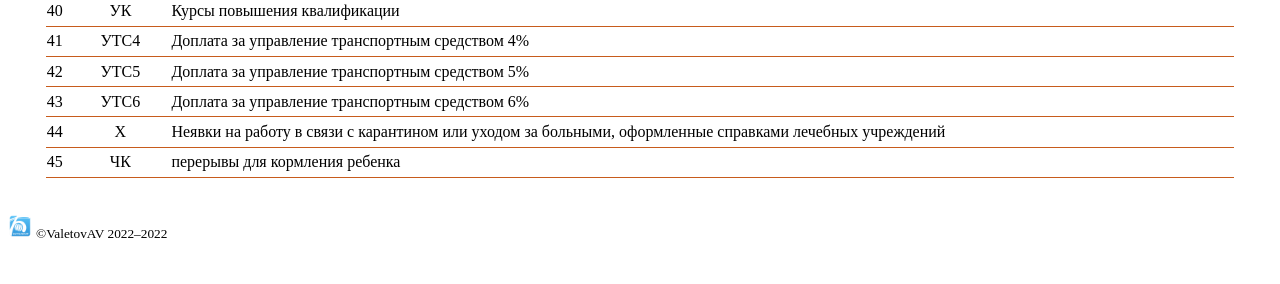
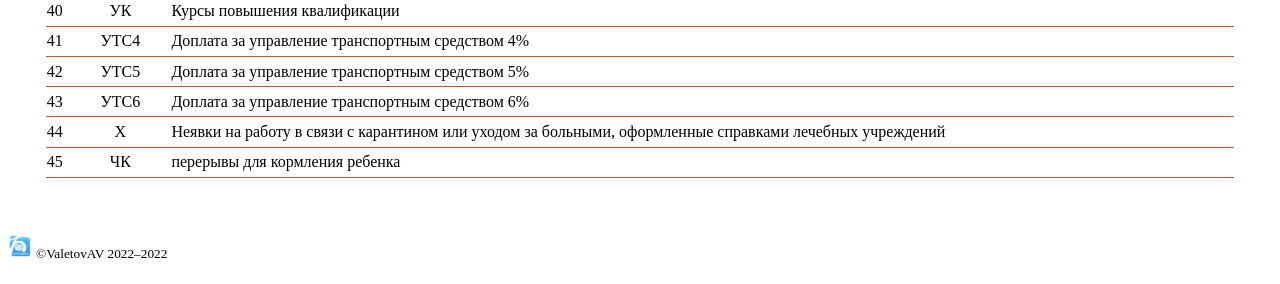
Before and after one commit to GrafanyS/pythonProjectPersonall, a Flask app: page /about in a window 1280 px wide. Shown: the part 1342-1626 px from the top of the page. Before the commit the page ends 1580 px from the top, so only its background shows below. Run offline with Flask 2, Linux system fonts and the light colour scheme.

Commit message:
commit am 26.08.2022

```diff
--- a/static/css/main.css
+++ b/static/css/main.css
@@ -1,3 +1,26 @@
+/* CSS */
+
+
+html {
+    height: 100%;
+}
+
+body {
+    min-height: 100%;
+    position: relative;
+    padding-bottom: 70px;
+}
+
+.footer {
+    margin-top: auto;
+    position: absolute;
+    left: 0;
+    right: 0;
+    bottom: 0;
+    height: 50px;
+}
+
+
 .InputI {
     font-size: 16px;
     border: none;
@@ -235,6 +258,9 @@
         display: none;
     }
 }
+
+/*
 .footer {
     margin-top: auto;
 }
+*/
```
